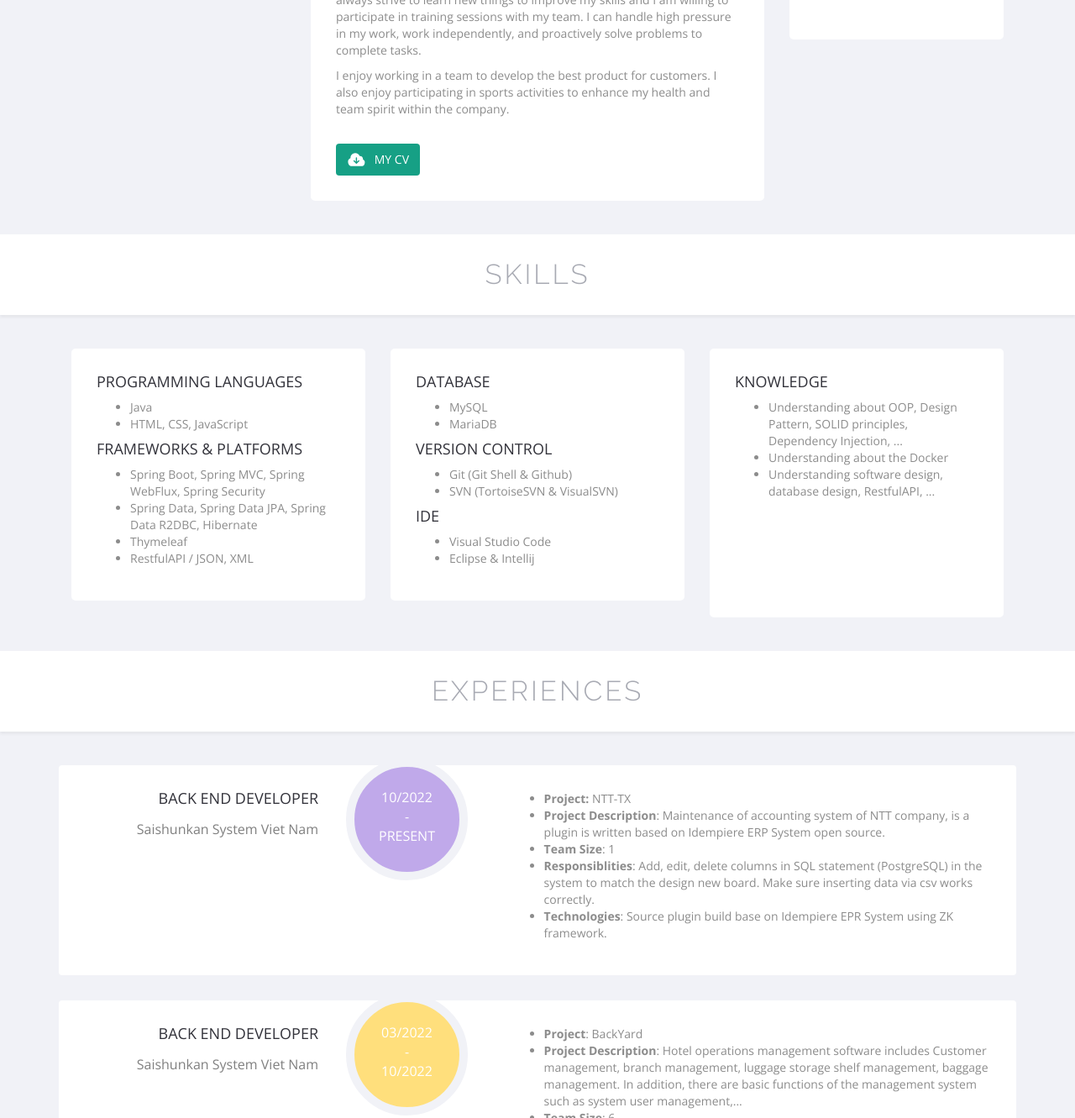
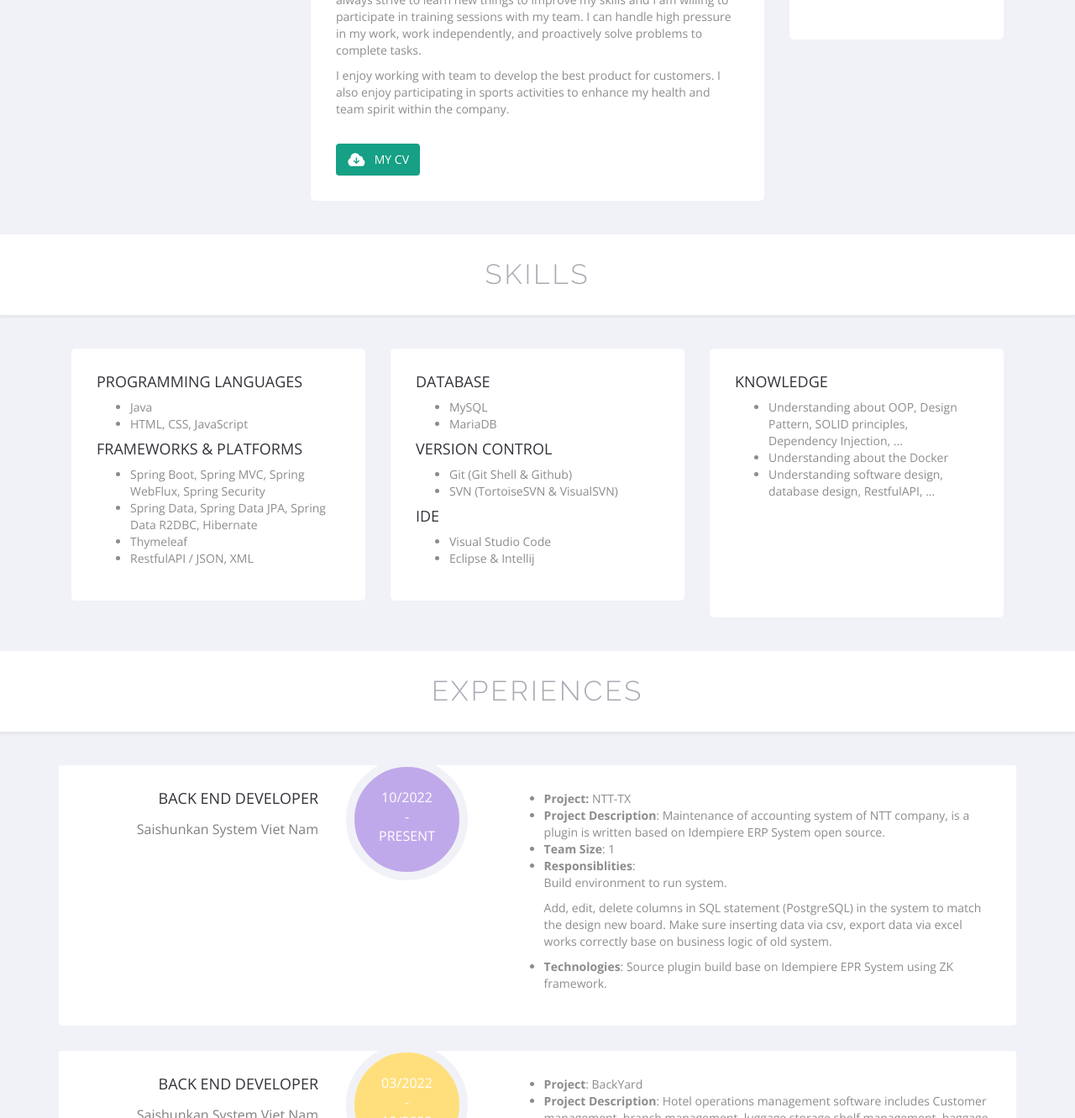
Before and after one commit to ntvdev97/cv, a plain HTML site: page index.html in a window 1280 px wide. Shown: the part 1156-2487 px from the top of the page at 84% size. Drawn offline with nearby package versions, Linux system fonts and the light colour scheme.

Commit message:
update detail

```diff
--- a/index.html
+++ b/index.html
@@ -99,7 +99,7 @@
                             I always strive to learn new things to improve my skills and I am willing to participate in training sessions with my team.
                         I can handle high pressure in my work, work independently, and proactively solve problems to complete tasks.
                         </p>
-                            <p>I enjoy working in a team to develop the best product for customers. I also enjoy participating in sports activities to enhance my health and team spirit within the company.</p>
+                            <p>I enjoy working with team to develop the best product for customers. I also enjoy participating in sports activities to enhance my health and team spirit within the company.</p>
                            </div>
                         <!-- /.about-content -->
                         <div class="cv">
@@ -235,9 +235,11 @@
                           <li><span class="bold">Project Description</span>: Maintenance of accounting system of NTT company, is a
                             plugin is written based on Idempiere ERP System open source.</li>
                           <li><span class="bold">Team Size</span>: 1</li>
-                          <li><span class="bold">Responsiblities</span>: Add, edit, delete columns in SQL statement
+                          <li><span class="bold">Responsiblities</span>:
+                            <p>Build environment to run system.</p>
+                            <p>Add, edit, delete columns in SQL statement
                             (PostgreSQL) in the system to match the design
-                            new board. Make sure inserting data via csv works correctly.</li>
+                            new board. Make sure inserting data via csv, export data via excel works correctly base on business logic of old system.</p></li>
                           <li><span class="bold">Technologies</span>: Source plugin build base on Idempiere EPR System using ZK framework.</li>
                         </ul>
                       </div>
```
